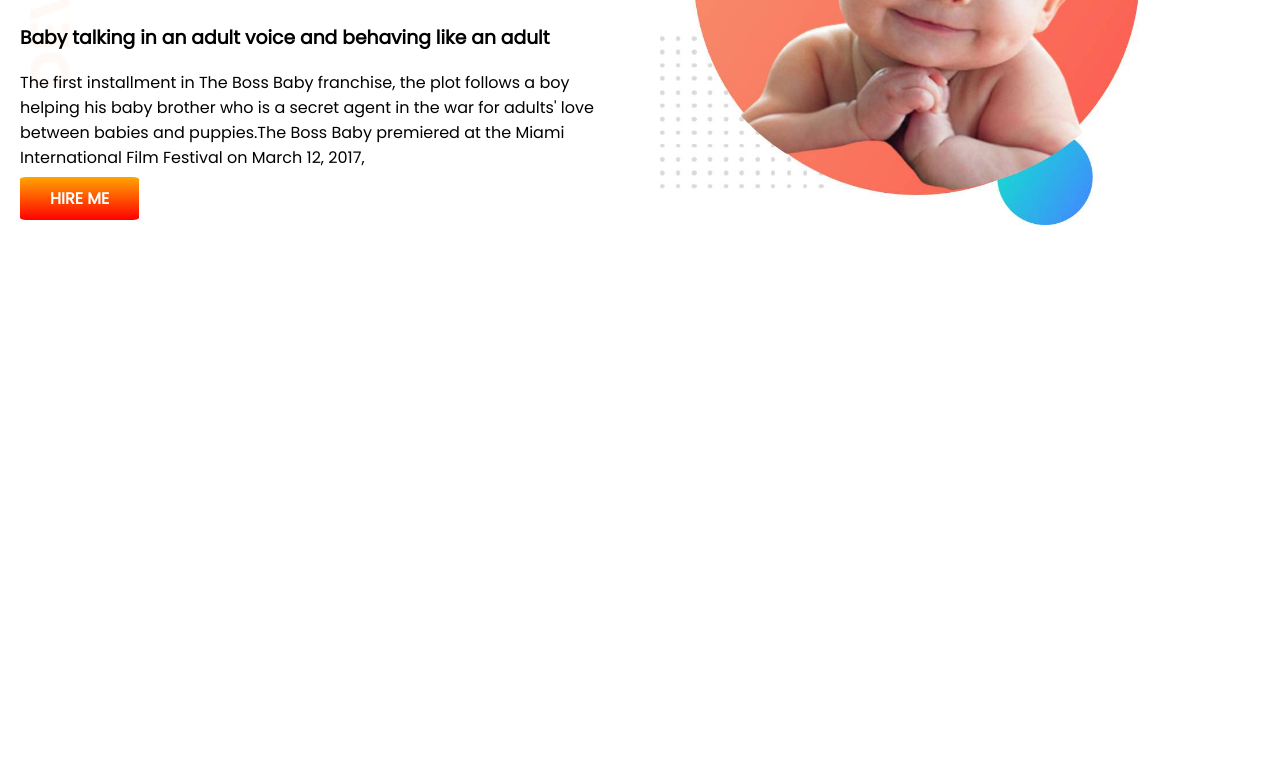
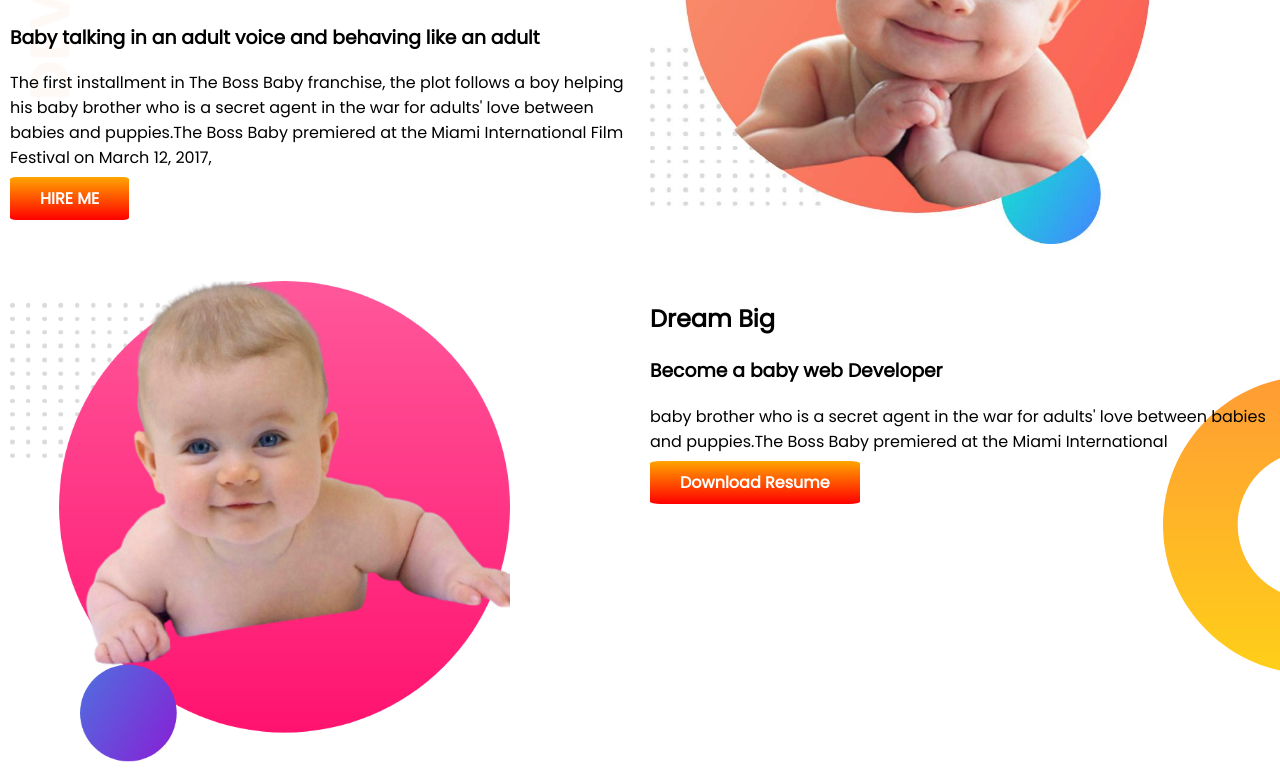
Before and after one commit to ShahRafayel/developer-portfolio-2, a plain HTML site: page index.html in a window 1280 px wide. Shown: the part 272-1051 px from the top of the page. Before the commit the page ends 800 px from the top, so only its background shows below. Drawn offline with Linux system fonts and the light colour scheme.

Commit message:
dream added

```diff
--- a/index.html
+++ b/index.html
@@ -24,12 +24,26 @@
                 a
                 secret agent in the war for adults' love between babies and puppies.The Boss Baby premiered at the Miami
                 International Film Festival on March 12, 2017,</p>
-            <a class="link-button" target="blank" href="https://www.linkedin.com/in/shah-rafayel-85a001225/">HIRE ME</a>
+            <a class="link-button" target="_blank" href="https://www.linkedin.com/in/shah-rafayel-85a001225/">HIRE
+                ME</a>
         </div>
 
 
         <div class="half-width"><img src="images/baby-bg1.jpg" alt=""></div>
     </section>
+    <section class="dream-area">
+        <div class="half-width"><img src="images/baby-bg2.jpg" alt=""></div>
+        <div class="half-width">
+            <h2>Dream Big</h2>
+            <h3>Become a baby web Developer</h3>
+            <p>baby brother who is a secret agent in the war for adults' love between babies and puppies.The Boss Baby
+                premiered at the Miami International</p>
+            <a class="link-button" target="_blank" href="https://www.linkedin.com/in/shah-rafayel-85a001225/">Download
+                Resume</a>
+
+        </div>
+
+    </section>
 </body>
 
 </html>
--- a/style.css
+++ b/style.css
@@ -10,10 +10,12 @@ h1{
 }
 section{
     display: flex;
+    margin-top: 10px;
 }
 .half-width{
     width: 50%;
-    padding: 20px;
+    padding: 10px;
+    padding-right: 5px;
 }
 .half-width img{
     width: 80%;
@@ -32,3 +34,8 @@ section{
     background-repeat: no-repeat;
 
 }
+.dream-area{
+    background-image: url(images/dream-bg.png);
+    background-repeat: no-repeat;
+    background-position: right;
+}
```
